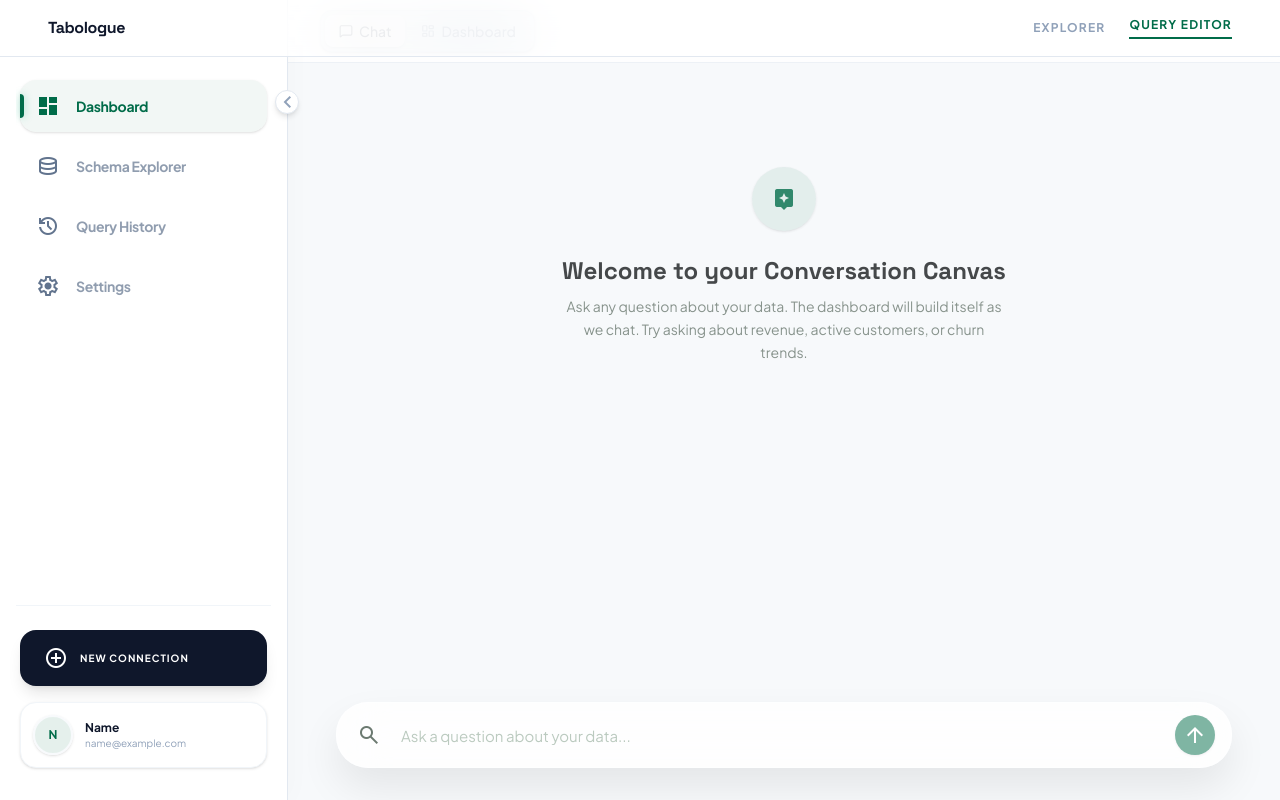
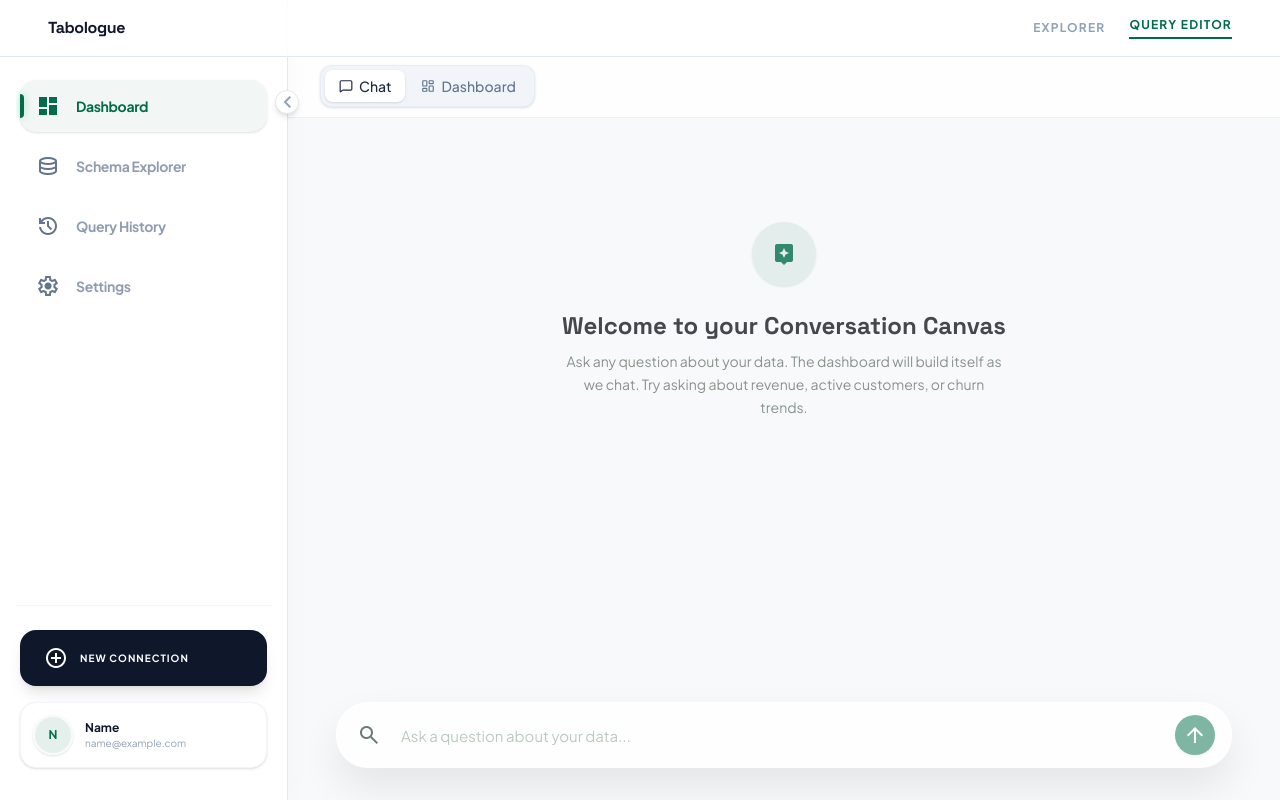
Before and after one commit to abhideepkumar/dash-fe, a React (Vite) app: page / in a window 1280 px wide. Built offline with nearby package versions, Linux system fonts and the light colour scheme; sample sign-in values are in the browser's storage.

Commit message:
fix: adjust padding in DashboardPage mode toggle bar for improved layout consistency

```diff
--- a/src/pages/Dashboard.tsx
+++ b/src/pages/Dashboard.tsx
@@ -331,7 +331,7 @@ export function DashboardPage() {
       <Toaster position="top-center" />
 
       {/* ── Mode Toggle Bar — sticky below the fixed top nav ───────────── */}
-      <div className="shrink-0 flex items-center justify-between px-6 lg:px-8 py-2.5 border-b border-slate-200/60 dark:border-slate-800/60 bg-white/80 dark:bg-slate-950/80 backdrop-blur-sm">
+      <div className="shrink-0 flex items-center justify-between px-6 lg:px-8 py-2.5  pt-[65px] border-b border-slate-200/60 dark:border-slate-800/60 bg-white/80 dark:bg-slate-950/80 backdrop-blur-sm">
         <ModeToggle mode={mode} onChange={(m) => {
           setMode(m);
           if (m === 'chat') setDashboard(INITIAL_DASHBOARD);
```
